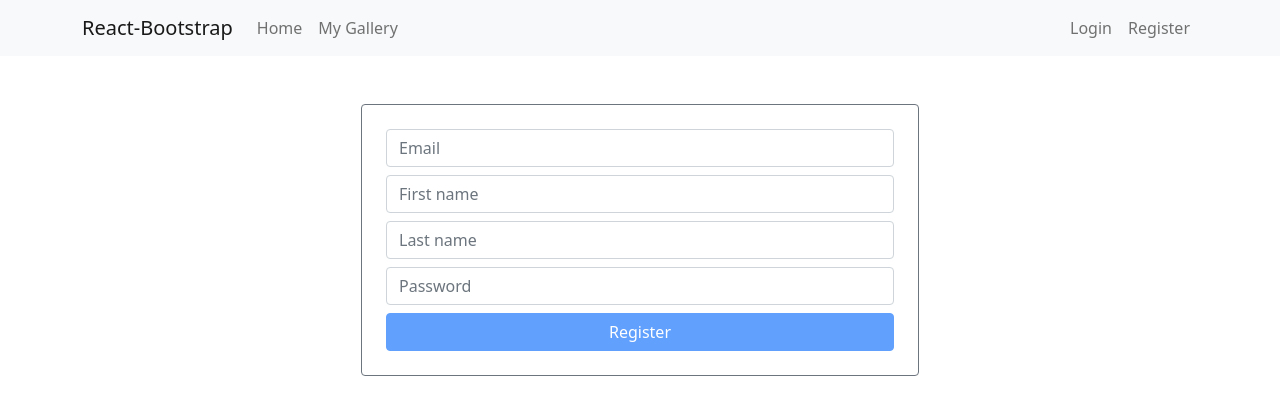
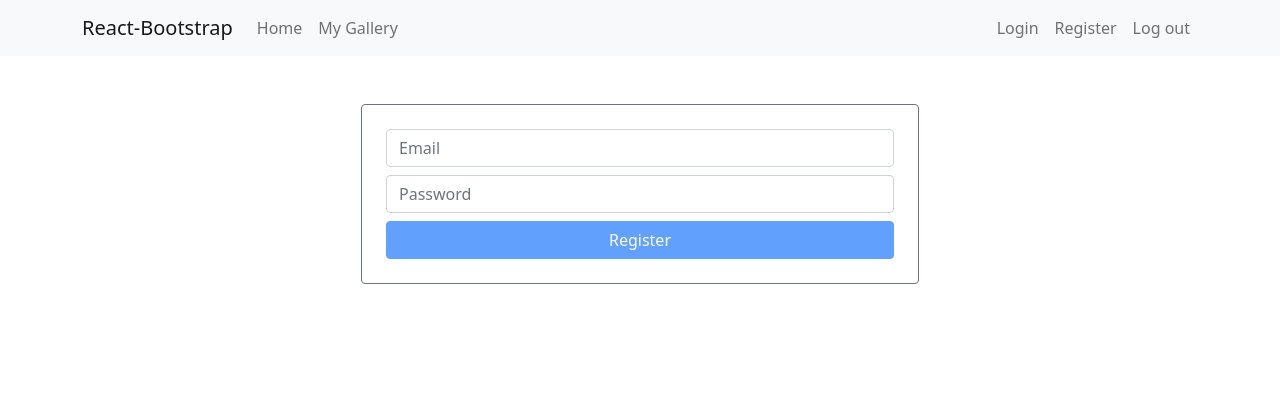
Before and after one commit to kristina-dudjak/my-gallery, a React (Create React App) app: page /register in a window 1280 px wide. Shown: the top 414 px of the page. Built offline with nearby package versions, Linux system fonts and the light colour scheme.

Commit message:
Add login and registration funcionality

```diff
--- a/src/components/Navigation.js
+++ b/src/components/Navigation.js
@@ -6,6 +6,10 @@ import NavbarBrand from "react-bootstrap/NavbarBrand";
 import NavbarToggle from "react-bootstrap/NavbarToggle";
 import NavbarCollapse from "react-bootstrap/NavbarCollapse";
 import Container from "react-bootstrap/Container";
+import {auth} from '../firebase.js';
+import {signOut} from 'firebase/auth';
+
+
 
 const Navigation = () => {
   return (
@@ -21,6 +25,7 @@ const Navigation = () => {
           <Nav>
             <Nav.Link href="/login">Login</Nav.Link>
             <Nav.Link href="/register">Register</Nav.Link>
+            <Nav.Link href="/" onClick={signOut(auth)}>Log out</Nav.Link>
           </Nav>
         </NavbarCollapse>
       </Container>
--- a/src/index.js
+++ b/src/index.js
@@ -1,10 +1,12 @@
 import React from 'react';
-import ReactDOM from 'react-dom';
+import ReactDOM from 'react-dom/client';
 import './index.css';
 import App from './components/App';
 import 'bootstrap/dist/css/bootstrap.css';
 
-ReactDOM.render(
-    <App />,
-  document.getElementById('root')
+const root = ReactDOM.createRoot(document.getElementById('root'));
+root.render(
+  <React.StrictMode>
+    <App />
+  </React.StrictMode>
 );
--- a/src/pages/Login.js
+++ b/src/pages/Login.js
@@ -1,10 +1,14 @@
 import React, {useState} from 'react';
 import { Container, Form, Button} from 'react-bootstrap';
-
+import { signInWithEmailAndPassword, signOut, sendPasswordResetEmail } from "firebase/auth";
+import {auth} from '../firebase.js';
+import { useNavigate  } from 'react-router-dom';
 
 function Login(){
   const [email, setEmail] = useState("");
   const [password, setPassword] = useState("");
+  const [loading, setLoading] = useState(false);
+  const navigate=useNavigate();
 
   const handleEmailChange = (event) => {
     setEmail(event.target.value);
@@ -13,11 +17,46 @@ function Login(){
   const handlePasswordChange = (event) => {
     setPassword(event.target.value);
   };
+
+  const resetPassword = () => {
+    sendPasswordResetEmail(auth, email)
+  .then(() => {
+    // Password reset email sent!
+    // ..
+    console.log("Poslano");
+  })
+  .catch((error) => {
+    const errorCode = error.code;
+    const errorMessage = error.message;
+    console.log(errorCode);
+    // ..
+  });
+  }
+  const handleSubmit = (event) => {
+    setLoading(true);
+    event.preventDefault();
+    signInWithEmailAndPassword(auth, email, password).then(authUser => {
+      if (authUser.user.emailVerified) { //This will return true or false
+        console.log('email is verified')
+        navigate(-1);
+
+      } else {
+        console.log('email not verified')
+        signOut(auth).then(() => {
+          console.log(auth.currentUser);
+        }
+        )
+      }
+    }).catch((error) => {
+        console.log(error);
+    });
+    setLoading(false);
+  }
   return (
 
     <Container className='mt-5 d-flex justify-content-center'>
 
-    <Form className='col-md-6 p-4 border border-secondary rounded'>
+    <Form id='login' className='col-md-6 p-4 border border-secondary rounded' onSubmit={handleSubmit}>
     <Form.Group className="mb-3" controlId="formEmail">
       <Form.Control type="email" placeholder="Email" value={email} onChange={handleEmailChange} />
     </Form.Group>
@@ -26,11 +65,11 @@ function Login(){
       <Form.Control type="password" placeholder="Password" value={password} onChange={handlePasswordChange} />
     </Form.Group>
     <div className="d-grid gap-2">
-    <Button variant="primary" type="submit" disabled={!email || password.length<8}>
+    <Button variant="primary" type="submit" disabled={!email || !password || loading}>
       Login
     </Button>
   </div>
-    <Button variant="link">Forgote password?</Button>
+    <Button variant="link" onClick={resetPassword}>Forgot password?</Button>
   </Form>
   </Container>
   );
--- a/src/pages/Register.js
+++ b/src/pages/Register.js
@@ -1,49 +1,68 @@
 import React, { useState } from 'react';
-import { Container, Form, Button, InputGroup } from 'react-bootstrap';
+import { Container, Form, Button } from 'react-bootstrap';
+import { createUserWithEmailAndPassword, signOut, sendEmailVerification, onAuthStateChanged } from "firebase/auth";
+import { useNavigate  } from 'react-router-dom';
+import {auth} from '../firebase.js';
 
 
 function Registration() {
 
     const [email, setEmail] = useState("");
-    const [name, setName] = useState("");
-    const [lastName, setLastName] = useState("");
     const [password, setPassword] = useState("");
-
+    const [loading, setLoading] = useState(false);
+    const navigate=useNavigate();
 
     const handleEmailChange = (event) => {
         setEmail(event.target.value);
     };
 
-    const handleNameChange = (event) => {
-        setName(event.target.value);
-    }
-
-    const handleLastNameChange = (event) => {
-        setLastName(event.target.value);
-    }
 
     const handlePasswordChange = (event) => {
         setPassword(event.target.value);
     };
 
+    const [validated, setValidated] = useState(false);
+    const handleSubmit = (event) => {
+        setLoading(true);
+        event.preventDefault();
+        createUserWithEmailAndPassword(auth, email, password)
+            .then((userCredential) => {
+                // Signed in
+                signOut(auth).then(() => {
+                    sendEmailVerification(userCredential.user);
+                  navigate("/login");
+                })
+                // ...
+            })
+            .catch((error) => {
+                const errorCode = error.code;
+                const errorMessage = error.message;
+                console.log(errorCode);
+                console.log(errorMessage);
+                // ..
+            });
+        setLoading(false);
+        setValidated(true);
+    };
+
+
+
     return (
         <Container className='mt-5 d-flex justify-content-center'>
 
-            <Form className='col-md-6 p-4 border border-secondary rounded'>
+            <Form noValidate validated={validated} id='registration'
+            className='col-md-6 p-4 border border-secondary rounded' onSubmit={handleSubmit}>
                 <Form.Group className="mb-2">
-                    <Form.Control type="email" placeholder="Email" onChange={handleEmailChange} />
+                    <Form.Control type="email" required placeholder="Email" onChange={handleEmailChange}
+                    pattern="[a-z0-9._%+-]+@[a-z0-9.-]+\.[a-z]{2,4}$"/>
+                    <Form.Control.Feedback type="invalid">Please provide a valid email.</Form.Control.Feedback>
                 </Form.Group>
                 <Form.Group className="mb-2">
-                    <Form.Control type="text" placeholder="First name" onChange={handleNameChange} />
-                </Form.Group>
-                <Form.Group className="mb-2">
-                    <Form.Control type="text" placeholder="Last name" onChange={handleLastNameChange} />
-                </Form.Group>
-                <Form.Group className="mb-2">
-                    <Form.Control type="password" placeholder="Password" onChange={handlePasswordChange} />
+                    <Form.Control type="password" required placeholder="Password" onChange={handlePasswordChange} />
+                    <Form.Control.Feedback type="invalid">Password sholud have min 6 characters.</Form.Control.Feedback>
                 </Form.Group>
                 <div className="d-grid gap-2">
-                <Button variant="primary" type="submit" disabled={!email || !name || !lastName || password.length < 8}>
+                <Button variant="primary" type="submit" disabled={!email || !password || loading}>
                     Register
                 </Button>
                 </div>
```
